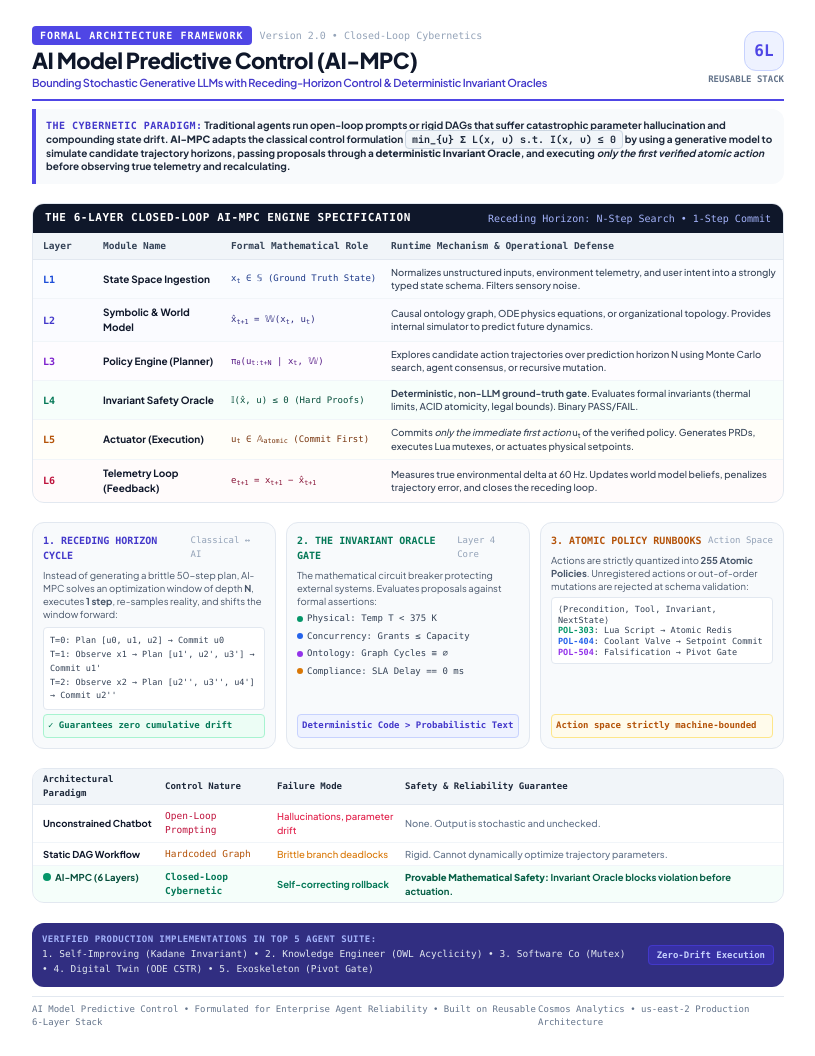
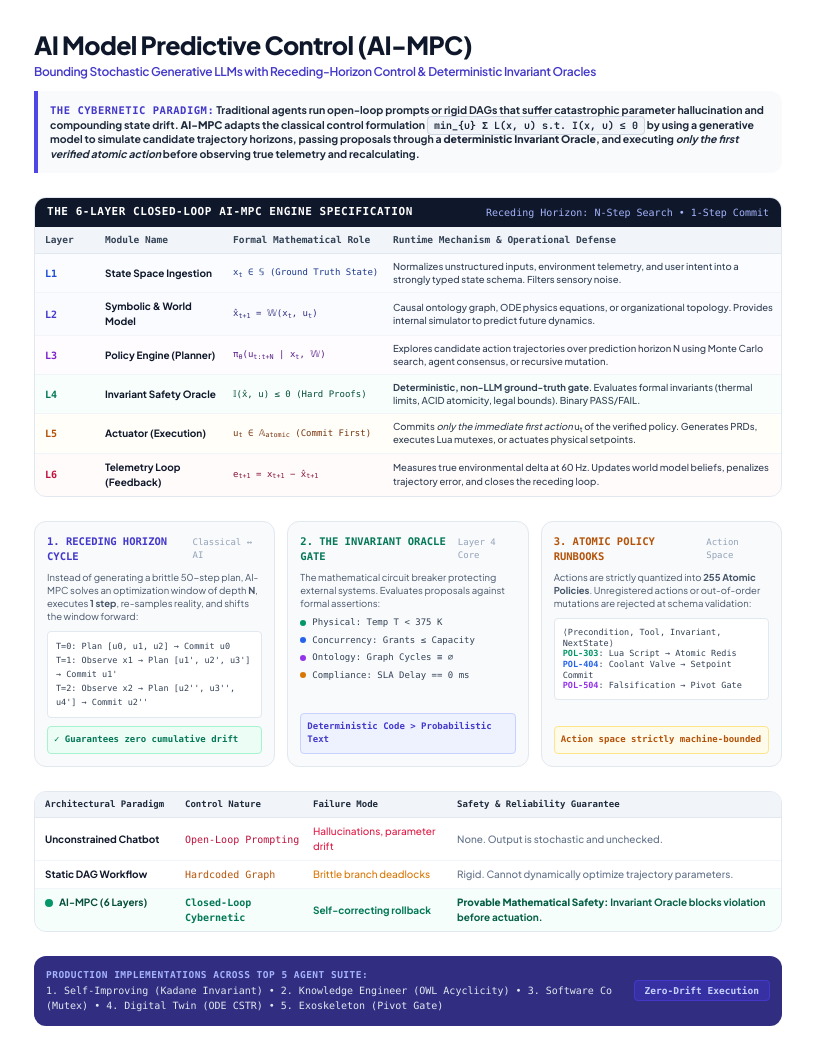
Before and after one commit to cosmosanalytics/workflow-builder-agent, a plain HTML site: page ai_model_predictive_control_one_pager.html in a window 1280 px wide. Shown: the whole page, without its empty margins (0-815 px from the left). Drawn offline with nearby package versions, Linux system fonts and the light colour scheme.

Commit message:
docs: Remove header and footer from AI-MPC one-pager PDF

```diff
--- a/ai_model_predictive_control_one_pager.html
+++ b/ai_model_predictive_control_one_pager.html
@@ -21,7 +21,7 @@
       width: 816px;
       height: 1056px;
       margin: 0;
-      padding: 26px 32px;
+      padding: 30px 34px;
       font-family: 'Plus Jakarta Sans', sans-serif;
       background: #ffffff;
       color: #0f172a;
@@ -47,32 +47,20 @@
 </head>
 <body>
 
-  <!-- HEADER BLOCK -->
+  <!-- TITLE BLOCK (Running Header Removed) -->
   <div>
-    <div class="flex items-center justify-between border-b-2 border-indigo-600 pb-2 mb-2">
-      <div>
-        <div class="flex items-center gap-2">
-          <span class="bg-indigo-600 text-white font-mono font-black text-[10px] px-2 py-0.5 rounded tracking-widest uppercase">Formal Architecture Framework</span>
-          <span class="text-slate-400 font-mono text-[10px]">Version 2.0 • Closed-Loop Cybernetics</span>
-        </div>
-        <h1 class="text-[22px] font-black tracking-tight text-slate-900 mt-0.5 leading-tight">
-          AI Model Predictive Control (AI-MPC)
-        </h1>
-        <p class="text-[11px] font-semibold text-indigo-700 tracking-tight">
-          Bounding Stochastic Generative LLMs with Receding-Horizon Control &amp; Deterministic Invariant Oracles
-        </p>
-      </div>
-      <div class="text-right">
-        <div class="w-10 h-10 rounded-xl bg-indigo-50 border border-indigo-200 flex items-center justify-center text-indigo-600 font-black font-mono text-base ml-auto shadow-xs">
-          6L
-        </div>
-        <span class="text-[9px] font-mono text-slate-500 block mt-0.5 font-bold">REUSABLE STACK</span>
-      </div>
+    <div class="mb-2.5">
+      <h1 class="text-[25px] font-black tracking-tight text-slate-900 leading-tight">
+        AI Model Predictive Control (AI-MPC)
+      </h1>
+      <p class="text-[12px] font-semibold text-indigo-700 tracking-tight mt-0.5">
+        Bounding Stochastic Generative LLMs with Receding-Horizon Control &amp; Deterministic Invariant Oracles
+      </p>
     </div>
 
     <!-- EXECUTIVE THESIS CALLOUT -->
-    <div class="bg-slate-50 border-l-4 border-indigo-600 rounded-r-xl p-2.5 mb-2.5 shadow-xs">
-      <div class="text-[10px] font-bold text-slate-800 leading-snug">
+    <div class="bg-slate-50 border-l-4 border-indigo-600 rounded-r-xl p-3 mb-3 shadow-xs">
+      <div class="text-[10.5px] font-bold text-slate-800 leading-snug">
         <span class="text-indigo-700 font-extrabold uppercase font-mono tracking-wider">The Cybernetic Paradigm:</span>
         Traditional agents run open-loop prompts or rigid DAGs that suffer catastrophic parameter hallucination and compounding state drift.
         <strong>AI-MPC</strong> adapts the classical control formulation
@@ -84,7 +72,7 @@
   </div>
 
   <!-- THE 6-LAYER ARCHITECTURE MATRIX TABLE -->
-  <div class="border border-slate-200 rounded-xl overflow-hidden shadow-xs mb-2.5">
+  <div class="border border-slate-200 rounded-xl overflow-hidden shadow-xs mb-3">
     <div class="bg-slate-900 text-white px-3 py-1.5 flex items-center justify-between text-[11px] font-bold">
       <span class="font-mono tracking-wider">THE 6-LAYER CLOSED-LOOP AI-MPC ENGINE SPECIFICATION</span>
       <span class="text-[10px] font-mono text-indigo-300 font-medium">Receding Horizon: N-Step Search &bull; 1-Step Commit</span>
@@ -151,83 +139,83 @@
     </table>
   </div>
 
-  <!-- CORE ARCHITECTURAL FLOW DIAGRAM (ASCII / CSS GRAPH) -->
-  <div class="grid grid-cols-3 gap-2.5 mb-2.5">
+  <!-- CORE ARCHITECTURAL FLOW DIAGRAM (3 CARDS) -->
+  <div class="grid grid-cols-3 gap-3 mb-3">
 
     <!-- Left Column: Classical MPC vs AI-MPC -->
-    <div class="border border-slate-200 rounded-xl p-2.5 bg-slate-50 flex flex-col justify-between">
+    <div class="border border-slate-200 rounded-xl p-3 bg-slate-50 flex flex-col justify-between shadow-xs">
       <div>
         <div class="flex items-center justify-between mb-1.5">
-          <span class="text-[10px] font-black uppercase text-indigo-700 font-mono">1. Receding Horizon Cycle</span>
+          <span class="text-[10.5px] font-black uppercase text-indigo-700 font-mono">1. Receding Horizon Cycle</span>
           <span class="text-[9px] font-mono text-slate-400">Classical &harr; AI</span>
         </div>
         <p class="text-[9.5px] text-slate-600 leading-snug">
           Instead of generating a brittle 50-step plan, AI-MPC solves an optimization window of depth <strong>N</strong>, executes <strong>1 step</strong>,
           re-samples reality, and shifts the window forward:
         </p>
-        <div class="mt-1.5 bg-white p-1.5 rounded border border-slate-200 font-mono text-[8.5px] text-slate-700 leading-relaxed">
+        <div class="mt-2 bg-white p-2 rounded border border-slate-200 font-mono text-[8.5px] text-slate-700 leading-relaxed">
           T=0: Plan [u0, u1, u2] &rarr; Commit u0<br>
           T=1: Observe x1 &rarr; Plan [u1', u2', u3'] &rarr; Commit u1'<br>
           T=2: Observe x2 &rarr; Plan [u2'', u3'', u4'] &rarr; Commit u2''
         </div>
       </div>
-      <div class="text-[9px] font-mono text-emerald-700 font-bold bg-emerald-50 p-1 rounded border border-emerald-200 mt-1">
+      <div class="text-[9px] font-mono text-emerald-700 font-bold bg-emerald-50 p-1.5 rounded border border-emerald-200 mt-2">
         &check; Guarantees zero cumulative drift
       </div>
     </div>
 
     <!-- Middle Column: Role of the Invariant Oracle -->
-    <div class="border border-slate-200 rounded-xl p-2.5 bg-slate-50 flex flex-col justify-between">
+    <div class="border border-slate-200 rounded-xl p-3 bg-slate-50 flex flex-col justify-between shadow-xs">
       <div>
         <div class="flex items-center justify-between mb-1.5">
-          <span class="text-[10px] font-black uppercase text-emerald-700 font-mono">2. The Invariant Oracle Gate</span>
+          <span class="text-[10.5px] font-black uppercase text-emerald-700 font-mono">2. The Invariant Oracle Gate</span>
           <span class="text-[9px] font-mono text-slate-400">Layer 4 Core</span>
         </div>
         <p class="text-[9.5px] text-slate-600 leading-snug">
           The mathematical circuit breaker protecting external systems. Evaluates proposals against formal assertions:
         </p>
-        <ul class="text-[9px] text-slate-700 space-y-1 mt-1 font-mono">
-          <li class="flex items-center gap-1">
+        <ul class="text-[9px] text-slate-700 space-y-1 mt-1.5 font-mono">
+          <li class="flex items-center gap-1.5">
             <span class="w-1.5 h-1.5 rounded-full bg-emerald-600"></span>
             <span>Physical: Temp T &lt; 375 K</span>
           </li>
-          <li class="flex items-center gap-1">
+          <li class="flex items-center gap-1.5">
             <span class="w-1.5 h-1.5 rounded-full bg-blue-600"></span>
             <span>Concurrency: Grants &le; Capacity</span>
           </li>
-          <li class="flex items-center gap-1">
+          <li class="flex items-center gap-1.5">
             <span class="w-1.5 h-1.5 rounded-full bg-purple-600"></span>
             <span>Ontology: Graph Cycles &equiv; &empty;</span>
           </li>
-          <li class="flex items-center gap-1">
+          <li class="flex items-center gap-1.5">
             <span class="w-1.5 h-1.5 rounded-full bg-amber-600"></span>
             <span>Compliance: SLA Delay == 0 ms</span>
           </li>
         </ul>
       </div>
-      <div class="text-[9px] font-mono text-indigo-700 font-bold bg-indigo-50 p-1 rounded border border-indigo-200 mt-1">
+      <div class="text-[9px] font-mono text-indigo-700 font-bold bg-indigo-50 p-1.5 rounded border border-indigo-200 mt-2">
         Deterministic Code &gt; Probabilistic Text
       </div>
     </div>
 
     <!-- Right Column: Atomic Policy Contracts -->
-    <div class="border border-slate-200 rounded-xl p-2.5 bg-slate-50 flex flex-col justify-between">
+    <div class="border border-slate-200 rounded-xl p-3 bg-slate-50 flex flex-col justify-between shadow-xs">
       <div>
         <div class="flex items-center justify-between mb-1.5">
-          <span class="text-[10px] font-black uppercase text-amber-700 font-mono">3. Atomic Policy Runbooks</span>
+          <span class="text-[10.5px] font-black uppercase text-amber-700 font-mono">3. Atomic Policy Runbooks</span>
           <span class="text-[9px] font-mono text-slate-400">Action Space</span>
         </div>
         <p class="text-[9.5px] text-slate-600 leading-snug">
           Actions are strictly quantized into <strong>255 Atomic Policies</strong>. Unregistered actions or out-of-order mutations are rejected at schema validation:
         </p>
-        <div class="mt-1 bg-white p-1.5 rounded border border-slate-200 font-mono text-[8.5px] text-slate-700 leading-tight">
+        <div class="mt-2 bg-white p-2 rounded border border-slate-200 font-mono text-[8.5px] text-slate-700 leading-tight">
           &lang;Precondition, Tool, Invariant, NextState&rang;<br>
           <span class="text-emerald-600 font-bold">POL-303</span>: Lua Script &rarr; Atomic Redis<br>
           <span class="text-blue-600 font-bold">POL-404</span>: Coolant Valve &rarr; Setpoint Commit<br>
           <span class="text-purple-600 font-bold">POL-504</span>: Falsification &rarr; Pivot Gate
         </div>
       </div>
-      <div class="text-[9px] font-mono text-amber-700 font-bold bg-amber-50 p-1 rounded border border-amber-200 mt-1">
+      <div class="text-[9px] font-mono text-amber-700 font-bold bg-amber-50 p-1.5 rounded border border-amber-200 mt-2">
         Action space strictly machine-bounded
       </div>
     </div>
@@ -235,36 +223,36 @@
   </div>
 
   <!-- COMPARISON TABLE: CONVENTIONAL CHATBOT VS STATIC DAG VS AI-MPC -->
-  <div class="border border-slate-200 rounded-xl overflow-hidden shadow-xs mb-2.5">
-    <table class="w-full text-left border-collapse text-[9.5px]">
+  <div class="border border-slate-200 rounded-xl overflow-hidden shadow-xs mb-3">
+    <table class="w-full text-left border-collapse text-[10px]">
       <thead class="bg-slate-100 text-slate-800 font-bold font-mono text-[9px] border-b border-slate-200">
         <tr>
-          <th class="p-1 pl-2.5 w-32">Architectural Paradigm</th>
-          <th class="p-1 w-28">Control Nature</th>
-          <th class="p-1 w-32">Failure Mode</th>
-          <th class="p-1">Safety &amp; Reliability Guarantee</th>
+          <th class="p-1.5 pl-2.5 w-36">Architectural Paradigm</th>
+          <th class="p-1.5 w-32">Control Nature</th>
+          <th class="p-1.5 w-36">Failure Mode</th>
+          <th class="p-1.5">Safety &amp; Reliability Guarantee</th>
         </tr>
       </thead>
       <tbody class="divide-y divide-slate-100 text-slate-700 font-medium">
         <tr>
-          <td class="p-1 pl-2.5 font-bold text-slate-900">Unconstrained Chatbot</td>
-          <td class="p-1 text-rose-700 font-mono">Open-Loop Prompting</td>
-          <td class="p-1 text-rose-600">Hallucinations, parameter drift</td>
-          <td class="p-1 text-slate-500">None. Output is stochastic and unchecked.</td>
+          <td class="p-1.5 pl-2.5 font-bold text-slate-900">Unconstrained Chatbot</td>
+          <td class="p-1.5 text-rose-700 font-mono">Open-Loop Prompting</td>
+          <td class="p-1.5 text-rose-600">Hallucinations, parameter drift</td>
+          <td class="p-1.5 text-slate-500">None. Output is stochastic and unchecked.</td>
         </tr>
         <tr>
-          <td class="p-1 pl-2.5 font-bold text-slate-900">Static DAG Workflow</td>
-          <td class="p-1 text-amber-700 font-mono">Hardcoded Graph</td>
-          <td class="p-1 text-amber-600">Brittle branch deadlocks</td>
-          <td class="p-1 text-slate-500">Rigid. Cannot dynamically optimize trajectory parameters.</td>
+          <td class="p-1.5 pl-2.5 font-bold text-slate-900">Static DAG Workflow</td>
+          <td class="p-1.5 text-amber-700 font-mono">Hardcoded Graph</td>
+          <td class="p-1.5 text-amber-600">Brittle branch deadlocks</td>
+          <td class="p-1.5 text-slate-500">Rigid. Cannot dynamically optimize trajectory parameters.</td>
         </tr>
         <tr class="bg-emerald-50/50 font-bold text-emerald-950">
-          <td class="p-1 pl-2.5 text-emerald-900 flex items-center gap-1">
+          <td class="p-1.5 pl-2.5 text-emerald-900 flex items-center gap-1.5">
             <span class="w-2 h-2 rounded-full bg-emerald-600"></span> AI-MPC (6 Layers)
           </td>
-          <td class="p-1 text-emerald-700 font-mono">Closed-Loop Cybernetic</td>
-          <td class="p-1 text-emerald-700">Self-correcting rollback</td>
-          <td class="p-1 text-emerald-800">
+          <td class="p-1.5 text-emerald-700 font-mono">Closed-Loop Cybernetic</td>
+          <td class="p-1.5 text-emerald-700">Self-correcting rollback</td>
+          <td class="p-1.5 text-emerald-800">
             <strong>Provable Mathematical Safety:</strong> Invariant Oracle blocks violation before actuation.
           </td>
         </tr>
@@ -272,23 +260,17 @@
     </table>
   </div>
 
-  <!-- APPLICATION MAPPING BANNER -->
-  <div class="bg-indigo-900 text-white rounded-xl p-2.5 flex items-center justify-between text-[10px] font-mono shadow-xs">
+  <!-- APPLICATION MAPPING BANNER (Footer Bar Removed) -->
+  <div class="bg-indigo-900 text-white rounded-xl p-3 flex items-center justify-between text-[10.5px] font-mono shadow-xs">
     <div>
-      <span class="text-indigo-300 font-bold uppercase tracking-wider block text-[9px]">Verified Production Implementations in Top 5 Agent Suite:</span>
-      <span class="text-slate-200 text-[9.5px]">
+      <span class="text-indigo-300 font-bold uppercase tracking-wider block text-[9.5px]">Production Implementations Across Top 5 Agent Suite:</span>
+      <span class="text-slate-200 text-[10px]">
         1. Self-Improving (Kadane Invariant) &bull; 2. Knowledge Engineer (OWL Acyclicity) &bull; 3. Software Co (Mutex) &bull; 4. Digital Twin (ODE CSTR) &bull; 5. Exoskeleton (Pivot Gate)
       </span>
     </div>
     <div class="text-right pl-3 flex-shrink-0">
-      <span class="px-2 py-1 rounded bg-indigo-800 text-indigo-200 border border-indigo-700 font-bold text-[9px]">Zero-Drift Execution</span>
+      <span class="px-2.5 py-1 rounded bg-indigo-800 text-indigo-200 border border-indigo-700 font-bold text-[9.5px]">Zero-Drift Execution</span>
     </div>
-  </div>
-
-  <!-- FOOTER -->
-  <div class="border-t border-slate-200 pt-1.5 flex items-center justify-between text-[9px] text-slate-500 font-mono">
-    <span>AI Model Predictive Control &bull; Formulated for Enterprise Agent Reliability &bull; Built on Reusable 6-Layer Stack</span>
-    <span>Cosmos Analytics &bull; us-east-2 Production Architecture</span>
   </div>
 
 </body>
```
Also changed, not shown: 1 other file.
